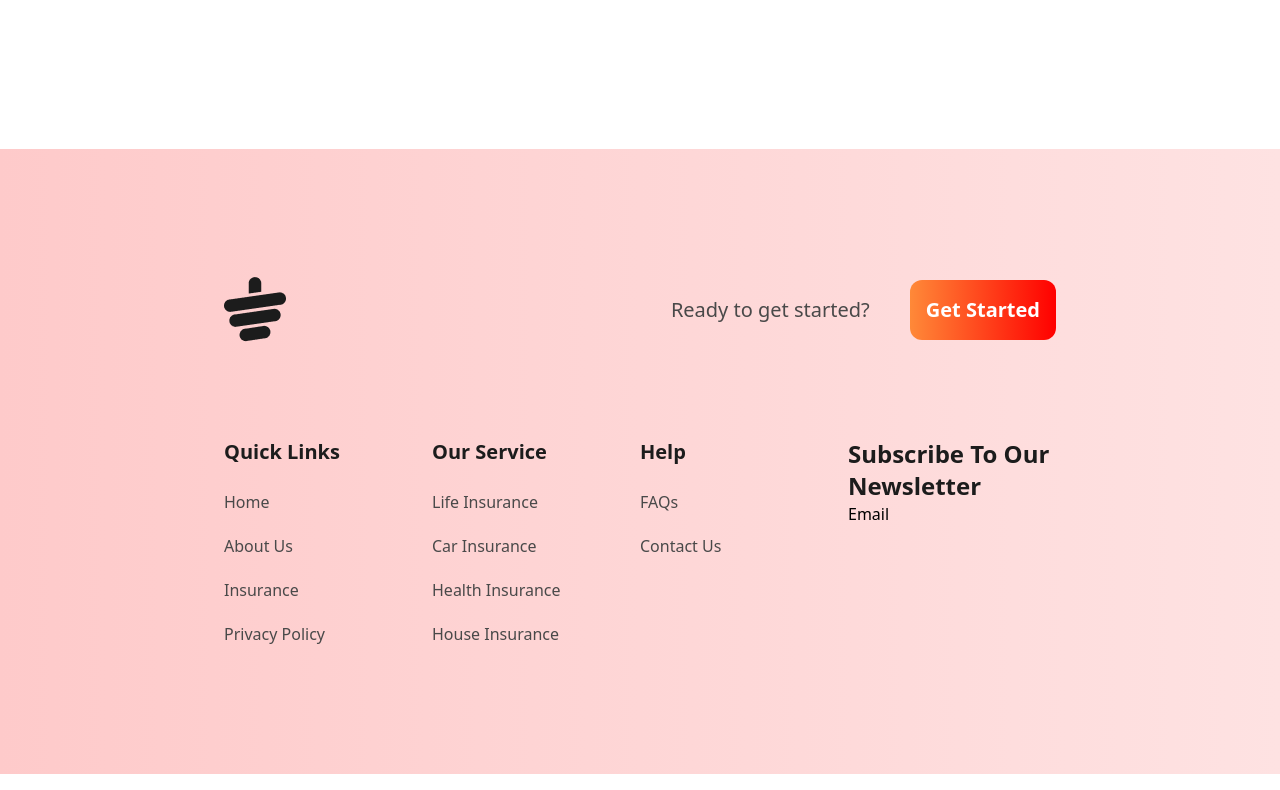
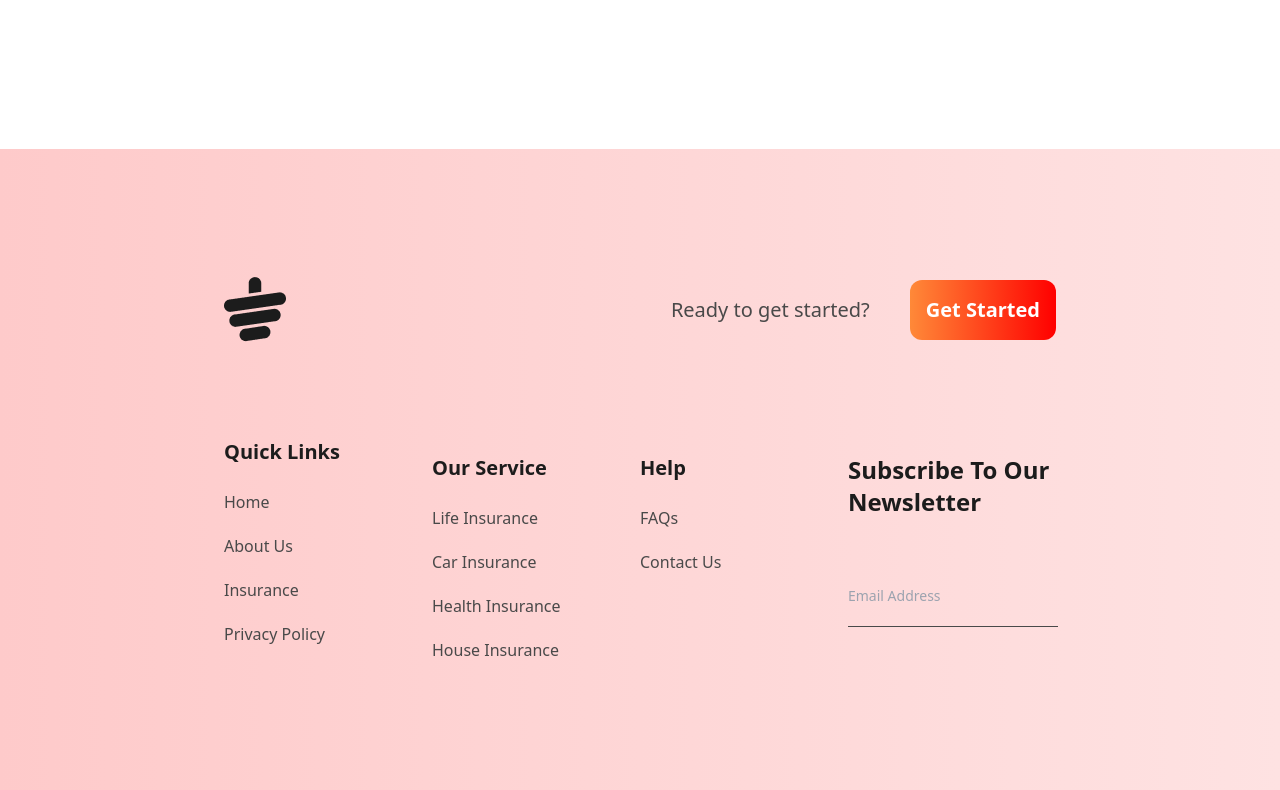
Before and after one commit to Shnigdha685/tea-house-tailwind, a plain HTML site: page index.html in a window 1280 px wide. Shown: the part 3336-4126 px from the top of the page. Drawn offline with nearby package versions, Linux system fonts and the light colour scheme.

Commit message:
final commit

```diff
--- a/index.html
+++ b/index.html
@@ -197,7 +197,7 @@
         </section>
     </main>
     <!-- footer section  -->
-    <footer class="bg-gradient-to-r from-red-200 to-red-100 md:py-32 md:px-56 p-5">
+    <footer class="bg-gradient-to-r from-red-200 to-red-100 md:py-32 md:px-56 p-6">
         <div class="flex justify-between md:gap-20 mb-24">
             <div>
                 <img src="images/cup.png" alt="">
@@ -209,7 +209,7 @@
                 </button>
             </div>
         </div>
-        <div class="grid grid-cols-4">
+        <div class="space-y-4 grid grid-cols-2 md:grid-cols-4">
             <div class="space-y-6">
                 <h5 class="text-xl font-semibold text-[#1c1c1c]">Quick Links</h5>
                 <div class="flex flex-col gap-5">
@@ -237,8 +237,11 @@
             </div>
             <div>
                 <h4 class="text-2xl font-semibold text-[#1c1c1c]">Subscribe To Our Newsletter</h4>
-                <div>
-                    <p>Email </p>
+                <div class="mt-12 flex items-center">
+                    <input type="text" name="search" placeholder="Email Address" class="bg-transparent text-sm font-normal text-[#494949] border-b border-[#494949] py-5 pe-2">
+                    <svg xmlns="http://www.w3.org/2000/svg" viewBox="0 0 20 20" fill="currentColor" class="w-6 h-6 text-white bg-gradient-to-r from-[#FF8938] to-[#FF0000] rounded-full">
+                        <path fill-rule="evenodd" d="M8.22 5.22a.75.75 0 0 1 1.06 0l4.25 4.25a.75.75 0 0 1 0 1.06l-4.25 4.25a.75.75 0 0 1-1.06-1.06L11.94 10 8.22 6.28a.75.75 0 0 1 0-1.06Z" clip-rule="evenodd" />
+                      </svg>
                 </div>
             </div>
         </div>
```
